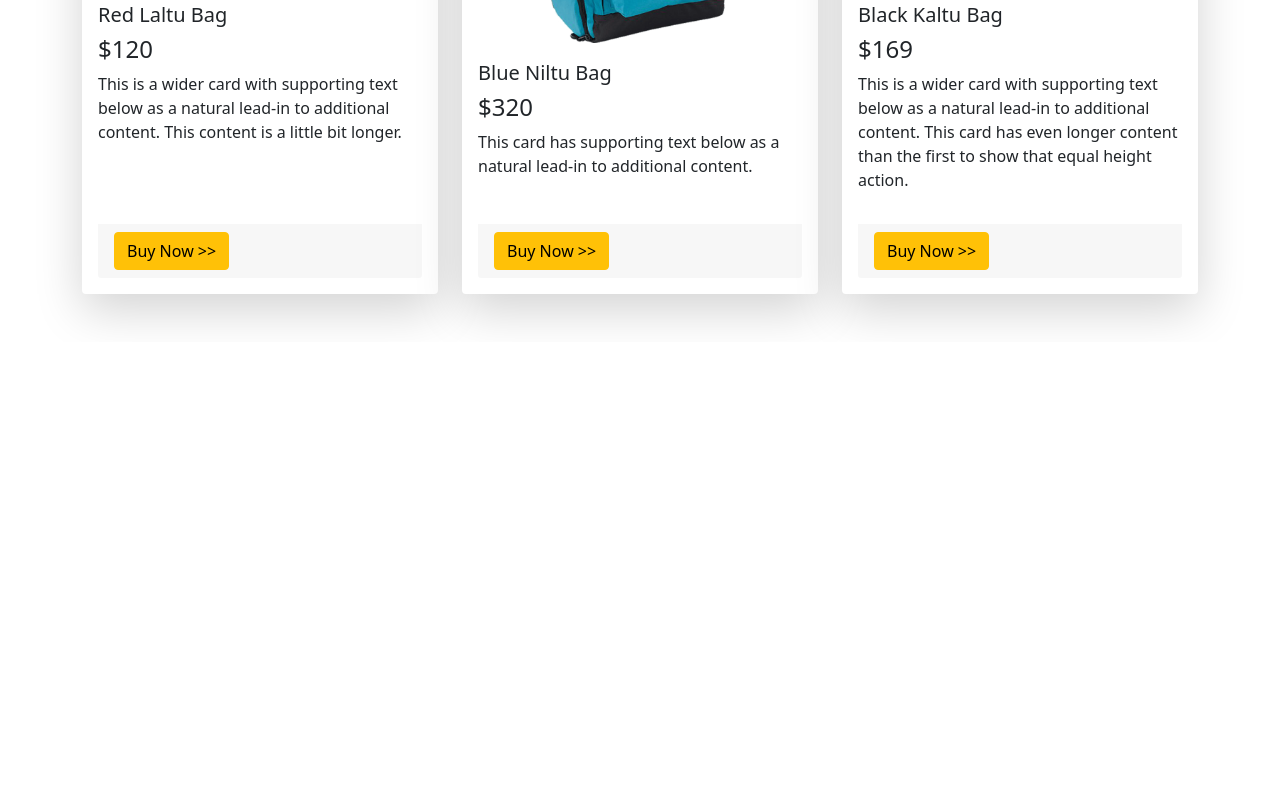
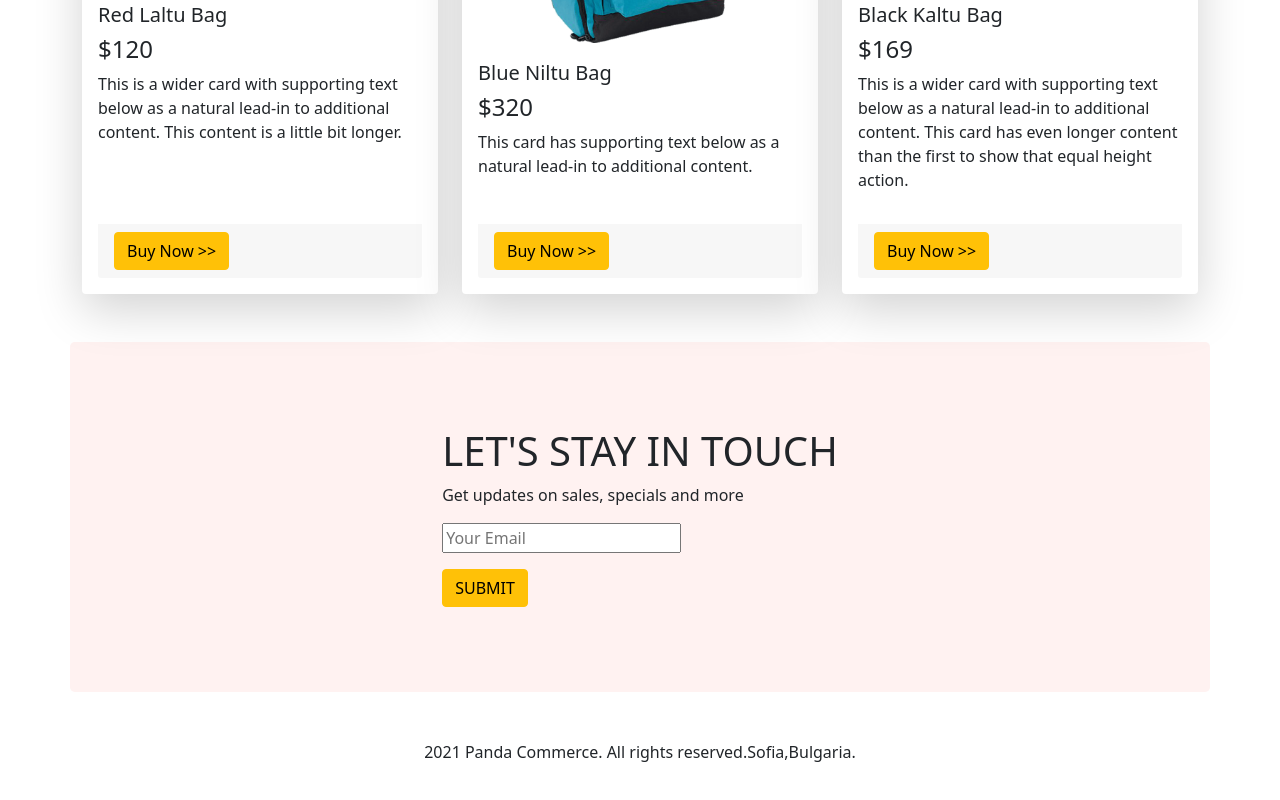
Before and after one commit to ShahrearAhmed/Practice-Panda-E-commerce, a plain HTML site: page index.html in a window 1280 px wide. Shown: the part 1762-2562 px from the top of the page. Before the commit the page ends 2104 px from the top, so only its background shows below. Drawn offline with nearby package versions, Linux system fonts and the light colour scheme.

Commit message:
third commit

```diff
--- a/index.html
+++ b/index.html
@@ -269,38 +269,34 @@
             </div>
         </section>
 
-
-
-
-
-
-
-
-
-
-
-
-
         <!-- Bagpack -->
 
+        <!-- subscribe -->
+        <section style="height: 350px; background-color: #FFF2F1;"
+            class="container d-flex justify-content-center align-items-center rounded-3">
 
-
-
-
-
-
-
-
-
-
-
-
+            <div>
+                <h1>
+                    LET'S STAY IN TOUCH
+                </h1>
+                <p>
+                    Get updates on sales, specials and more
+                </p>
+                <input type="text" placeholder="Your Email">
+                <br>
+                <button class="btn btn-warning mt-3">SUBMIT</button>
+            </div>
+        </section>
+        <!-- subscribe -->
 
     </main>
-
     <!-- main section -->
 
-
+    <!-- footer -->
+    <footer class="mt-5 text-center mb-5">
+        <p>2021 Panda Commerce. All rights reserved.Sofia,Bulgaria.</p>
+    </footer>
+    <!-- footer -->
 
     <!-- Bootstrap js -->
     <script src="https://cdn.jsdelivr.net/npm/bootstrap@5.0.2/dist/js/bootstrap.bundle.min.js"
```
